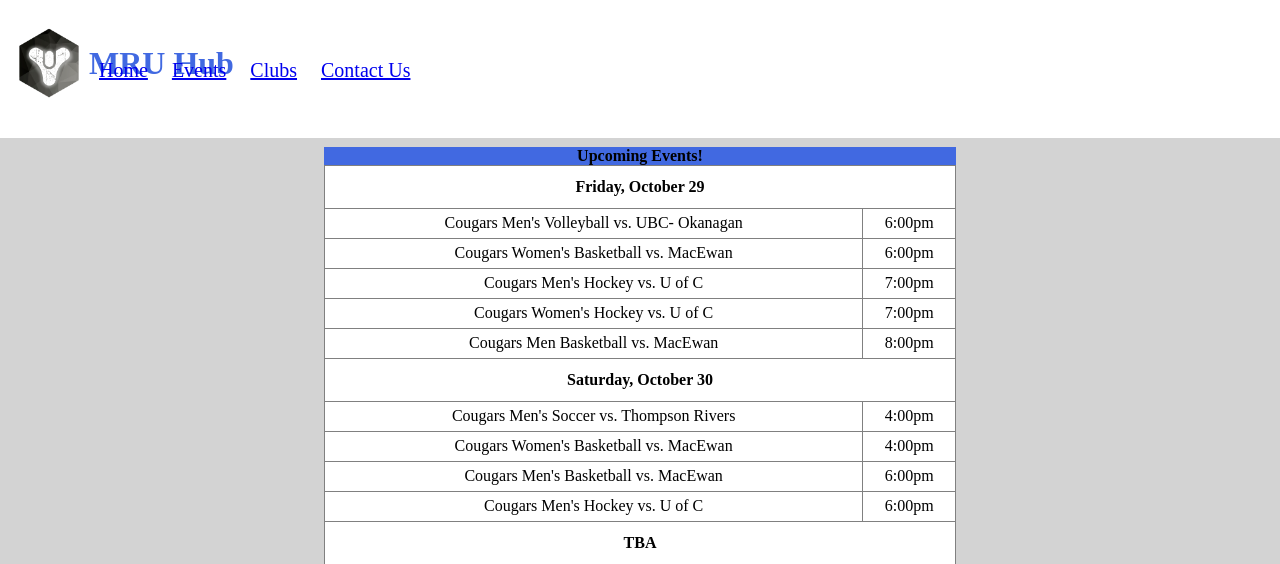
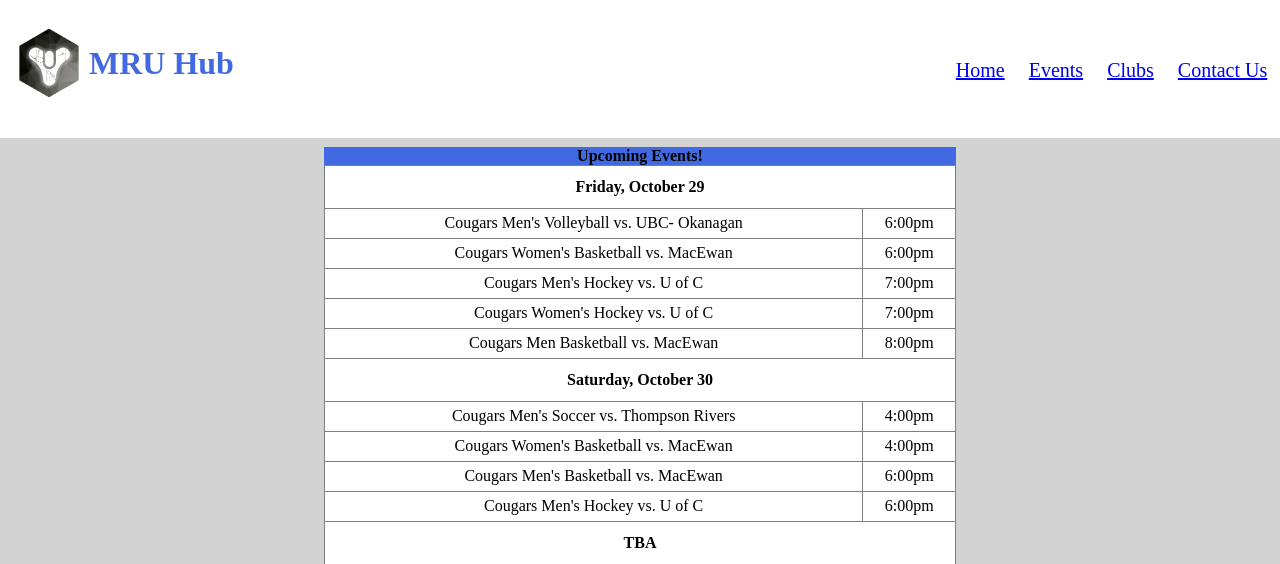
Before and after one commit to JordanMercurio/Assignment1COMP2511, a PHP site: page /2Events.html in a window 1280 px wide. Shown: the top 564 px of the page. Run offline with PHP 8.4, Linux system fonts and the light colour scheme.

Commit message:
Fixed list is css events

```diff
--- a/2Events.css
+++ b/2Events.css
@@ -13,7 +13,7 @@ li {
     font-size: 1.25em;
     color: royalblue;
     position:relative;
-    left: 70%px;
+    left: 70%;
     bottom: 30px;
     padding: 10px;
 
```
